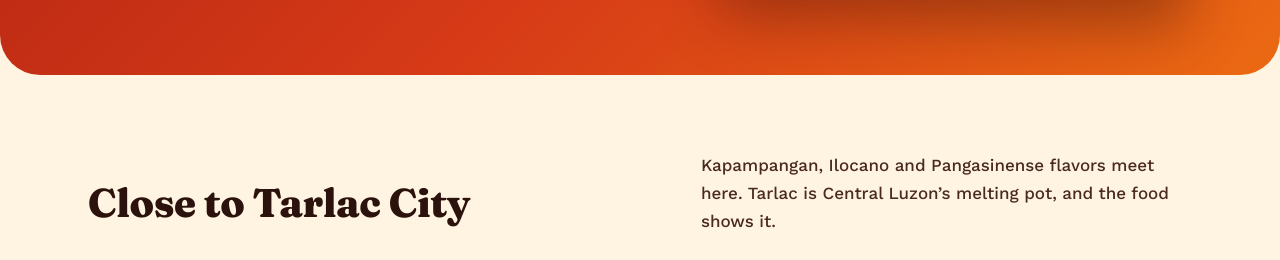
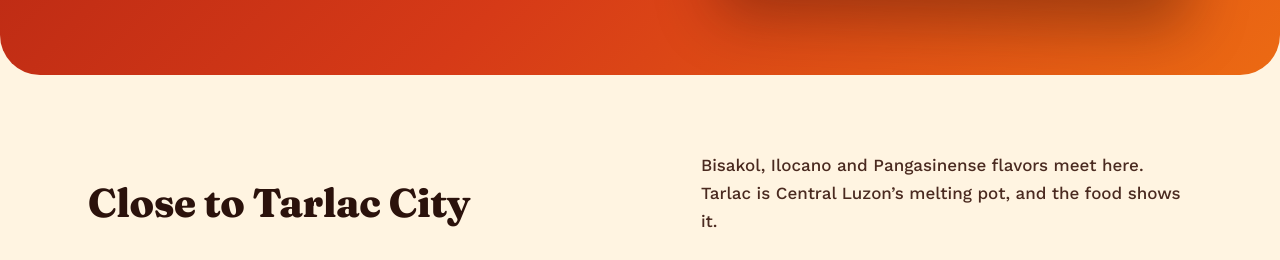
Before and after one commit to rpatiodeleon/nearandfar, a plain HTML site: page index.html in a window 1280 px wide. Shown: the part 536-796 px from the top of the page. Drawn offline with nearby package versions, Linux system fonts and the light colour scheme.

Commit message:
Add files via upload

```diff
--- a/index.html
+++ b/index.html
@@ -45,7 +45,7 @@
   <div class="wrap">
     <div class="head">
       <h2>Close to Tarlac City</h2>
-      <p>Kapampangan, Ilocano and Pangasinense flavors meet here. Tarlac is Central Luzon’s melting pot, and the food shows it.</p>
+      <p>Bisakol, Ilocano and Pangasinense flavors meet here. Tarlac is Central Luzon’s melting pot, and the food shows it.</p>
     </div>
 
     <div class="chips" role="group" aria-label="Filter dishes">
```
